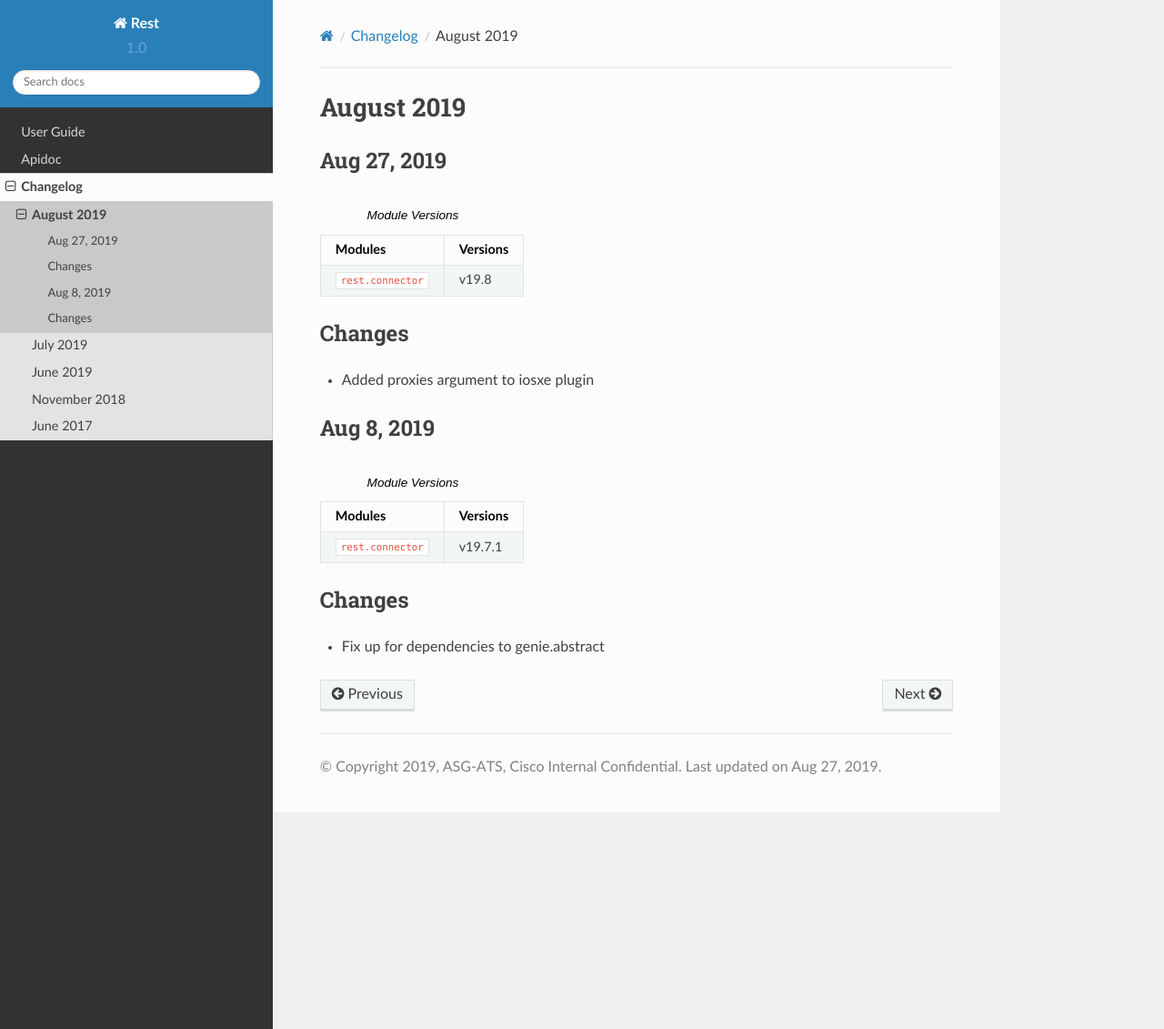
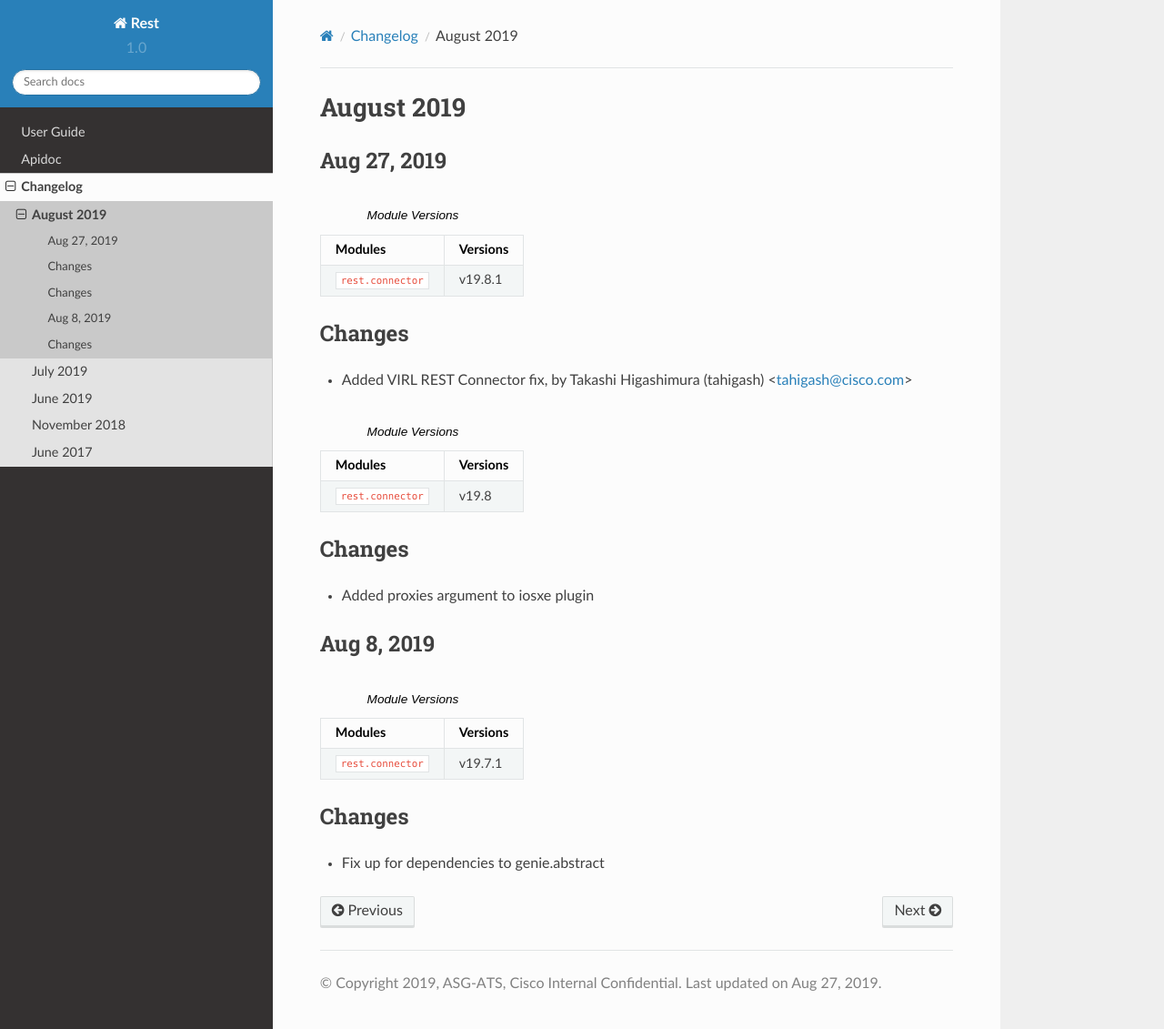
Before and after one commit to CiscoTestAutomation/rest, a Sphinx documentation site: the page built from connector/docs/changelog/2019/august.rst, in a window 1280 px wide and 1131 px high. Shown: the whole window at 91% size. Built offline with Sphinx 7.4.7 and the Read the Docs theme 2.0.0, drawn with Linux system fonts in a browser that asks for light colours.

Commit message:
Changes for v19.8.1 : VIRL plugin.

```diff
--- a/connector/docs/changelog/2019/august.rst
+++ b/connector/docs/changelog/2019/august.rst
@@ -3,6 +3,17 @@ August 2019
 
 Aug 27, 2019
 ------------
+
+.. csv-table:: Module Versions
+    :header: "Modules", "Versions"
+
+        ``rest.connector``, v19.8.1
+
+Changes
+-------
+
+- Added VIRL REST Connector fix, by Takashi Higashimura (tahigash) <tahigash@cisco.com>
+
 
 .. csv-table:: Module Versions
     :header: "Modules", "Versions"
@@ -13,6 +24,7 @@ Changes
 -------
 
 - Added proxies argument to iosxe plugin
+
 
 Aug 8, 2019
 -----------
--- a/connector/docs/changelog/undistributed.rst
+++ b/connector/docs/changelog/undistributed.rst
@@ -1,4 +1,2 @@
 Changes
 -------
-
-- Added VIRL REST Connector fix, by Takashi Higashimura (tahigash) <tahigash@cisco.com>
--- a/connector/docs/user_guide/introduction.rst
+++ b/connector/docs/user_guide/introduction.rst
@@ -23,7 +23,6 @@ At the moment `rest.connector` supports the following platforms:
     ``dnac``, Jean-Benoit Aubin, pyats-support-ext@cisco.com
     ``nso``, Dave Wapstra, dwapstra@cisco.com
     ``iosxe``, Maaz Mashood Mohiuddin, mmashood@cisco.com
-    ``virl``, Takashi Higashimura, pyats-support-ext@cisco.com
     ``apic``, Takashi Higashimura, pyats-support-ext@cisco.com
     ``virl``, Takashi Higashimura, pyats-support-ext@cisco.com
 
```
Also changed, not shown: 1 other file.
